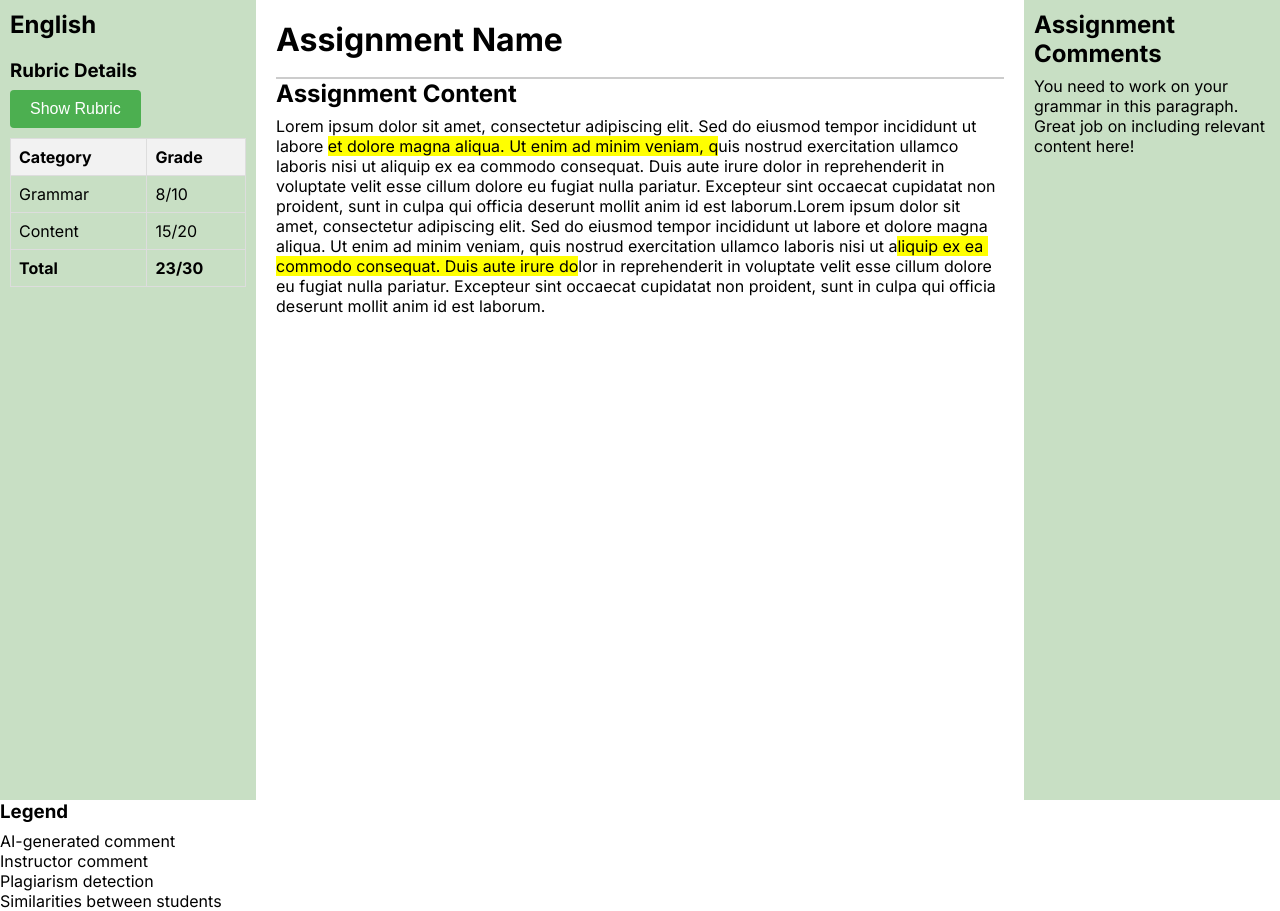
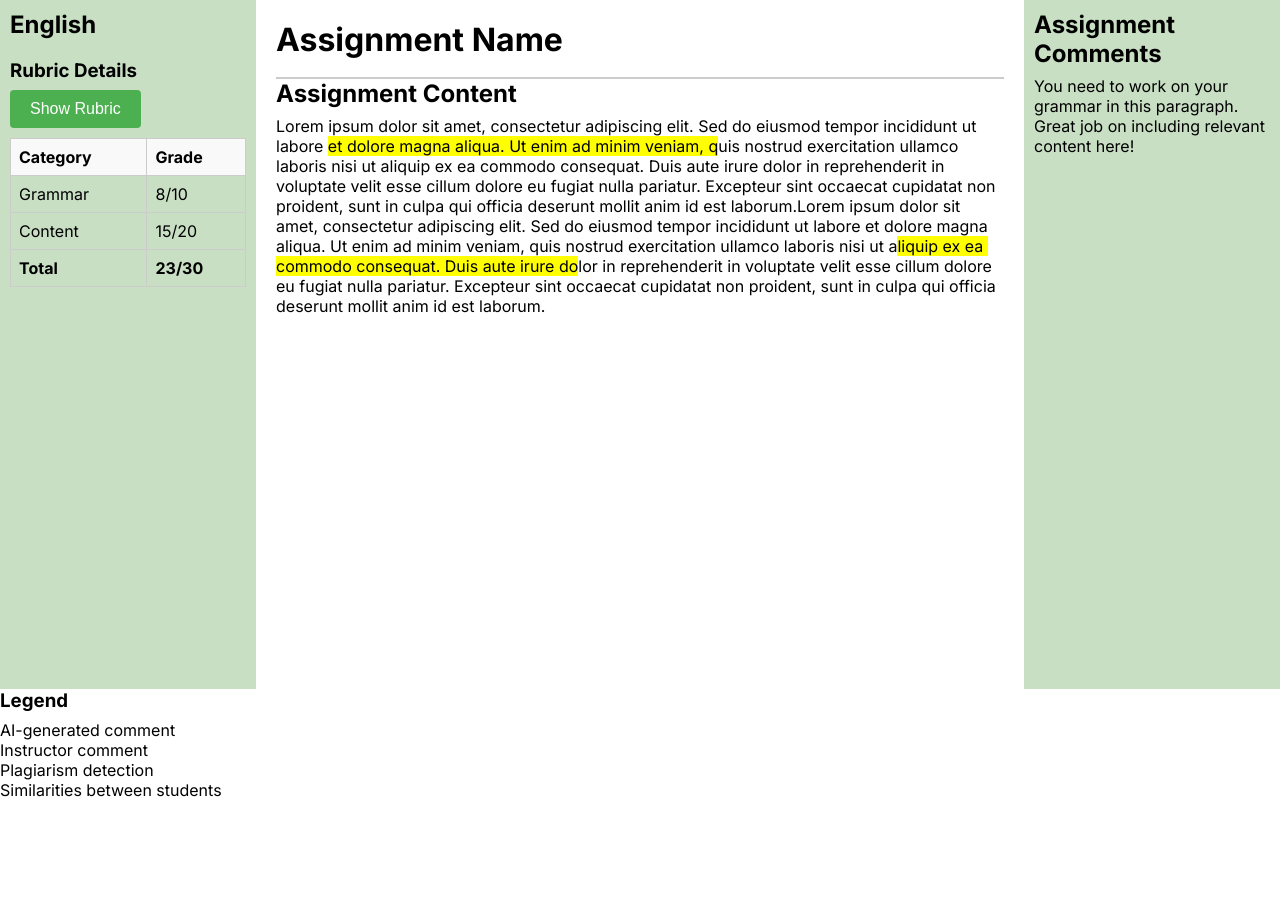
Before and after one commit to Flying-Kimbo/c302p3, a Next.js app: page /student/assignments/review in a window 1280 px wide. After the commit the page ends 800 px from the top, so only its background shows below. Built offline with nearby package versions, Linux system fonts and the light colour scheme.

Commit message:
Standardized some of student css, fixed footer on assignment review

```diff
--- a/src/app/globals.css
+++ b/src/app/globals.css
@@ -31,6 +31,8 @@
   --card-rgb: 	249	249	249;
   --card-border-rgb: 204	204	204;
   --card-callout: rgb(200,223,196);
+  --text-colour: #000000;
+
 }
 
 @media (prefers-color-scheme: dark) {
@@ -112,13 +114,13 @@ button {
   border: none;
   border-radius: 4px;
   background-color: var(--clickable-primary);
-  color: #fff;
+  color: white;
   cursor: pointer;
-  transition: background-color 0.3s ease;
+  transition: filter 0.3s ease;
 }
 
 button:hover {
-  background-color: #0056b3;
+  filter: brightness(0.8);
 }
 
 
--- a/src/app/student/assignments/review/page.module.css
+++ b/src/app/student/assignments/review/page.module.css
@@ -1,6 +1,16 @@
+.main-layout {
+  display: grid;
+  grid-template-rows: 1fr 111px;
+  height: 100vh;
+  max-height: 100vh;
+  overflow: auto;
+}
+
 .review-page {
   display: flex;
-  height: 100vh;
+  height: 100%;
+  max-height: 100%;
+  overflow: auto;
 }
 
 /* Assuming --card-callout is defined */
@@ -18,15 +28,10 @@
 
 .grade-summary-button {
   background-color: #4CAF50;
-  border: none;
-  color: white;
   padding: 10px 20px;
-  text-align: center;
-  text-decoration: none;
   display: inline-block;
   font-size: 16px;
   margin-bottom: 10px;
-  cursor: pointer;
 }
 
 .grade-summary-table {
@@ -36,13 +41,13 @@
 
 .grade-summary-table th,
 .grade-summary-table td {
-  border: 1px solid #ddd;
+  border: 1px solid var(--card-border-color);
   padding: 8px;
   text-align: left;
 }
 
 .grade-summary-table th {
-  background-color: #f2f2f2;
+  background-color: var(--card-color);
 }
 
 .grade-summary-total {
--- a/src/app/student/assignments/review/page.tsx
+++ b/src/app/student/assignments/review/page.tsx
@@ -91,11 +91,12 @@ const StudentReviewPage = () => {
   const { rubric, comments } = data;
 
   // Text content of the assignment
-  const assignmentContent = "Lorem ipsum dolor sit amet, consectetur adipiscing elit. Sed do eiusmod tempor incididunt ut labore et dolore magna aliqua. Ut enim ad minim veniam, quis nostrud exercitation ullamco laboris nisi ut aliquip ex ea commodo consequat. Duis aute irure dolor in reprehenderit in voluptate velit esse cillum dolore eu fugiat nulla pariatur. Excepteur sint occaecat cupidatat non proident, sunt in culpa qui officia deserunt mollit anim id est laborum.";
+  let assignmentContent = "Lorem ipsum dolor sit amet, consectetur adipiscing elit. Sed do eiusmod tempor incididunt ut labore et dolore magna aliqua. Ut enim ad minim veniam, quis nostrud exercitation ullamco laboris nisi ut aliquip ex ea commodo consequat. Duis aute irure dolor in reprehenderit in voluptate velit esse cillum dolore eu fugiat nulla pariatur. Excepteur sint occaecat cupidatat non proident, sunt in culpa qui officia deserunt mollit anim id est laborum.";
+  // assignmentContent = assignmentContent.repeat(10); // uncomment to extend lorem ipsum to test scrolling
 
   // Render comments with highlighted text
   return (
-    <div>
+    <div className={styles['main-layout']}>
       <div className={styles['review-page']}>
         <div className={styles['left-column']}>
           <h2>English</h2>
--- a/src/app/student/assignments/submission/page.module.css
+++ b/src/app/student/assignments/submission/page.module.css
@@ -12,7 +12,7 @@
 }
 
 .dropArea {
-  border: 2px dashed #ccc;
+  border: 2px dashed var(--card-border-color);
   padding: 20px;
   text-align: center;
   margin-bottom: 20px;
```
Also changed, not shown: src/app/student/assignments/page.module.css (+1 -17 lines). Lines whose indentation alone changed are shown as unchanged.
